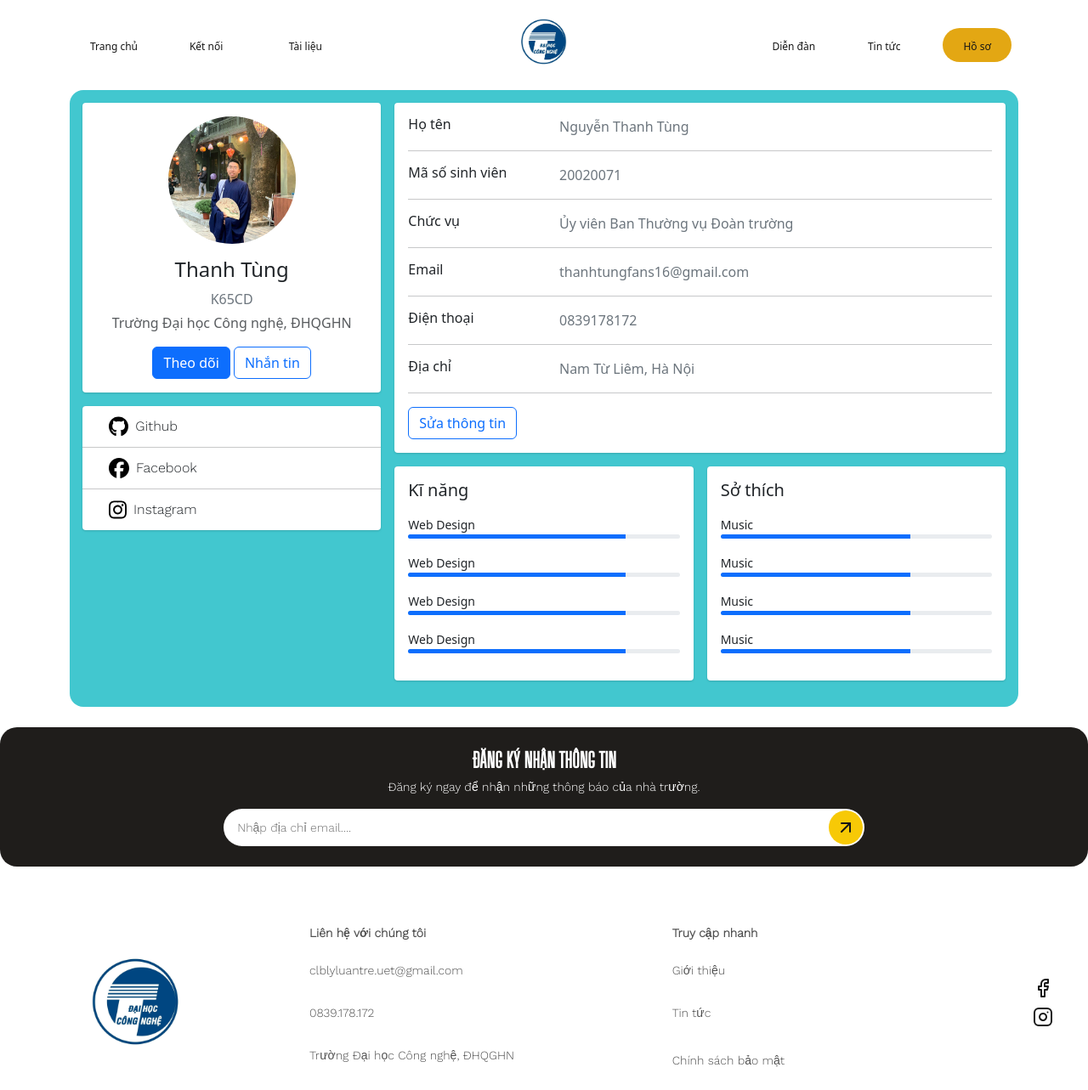
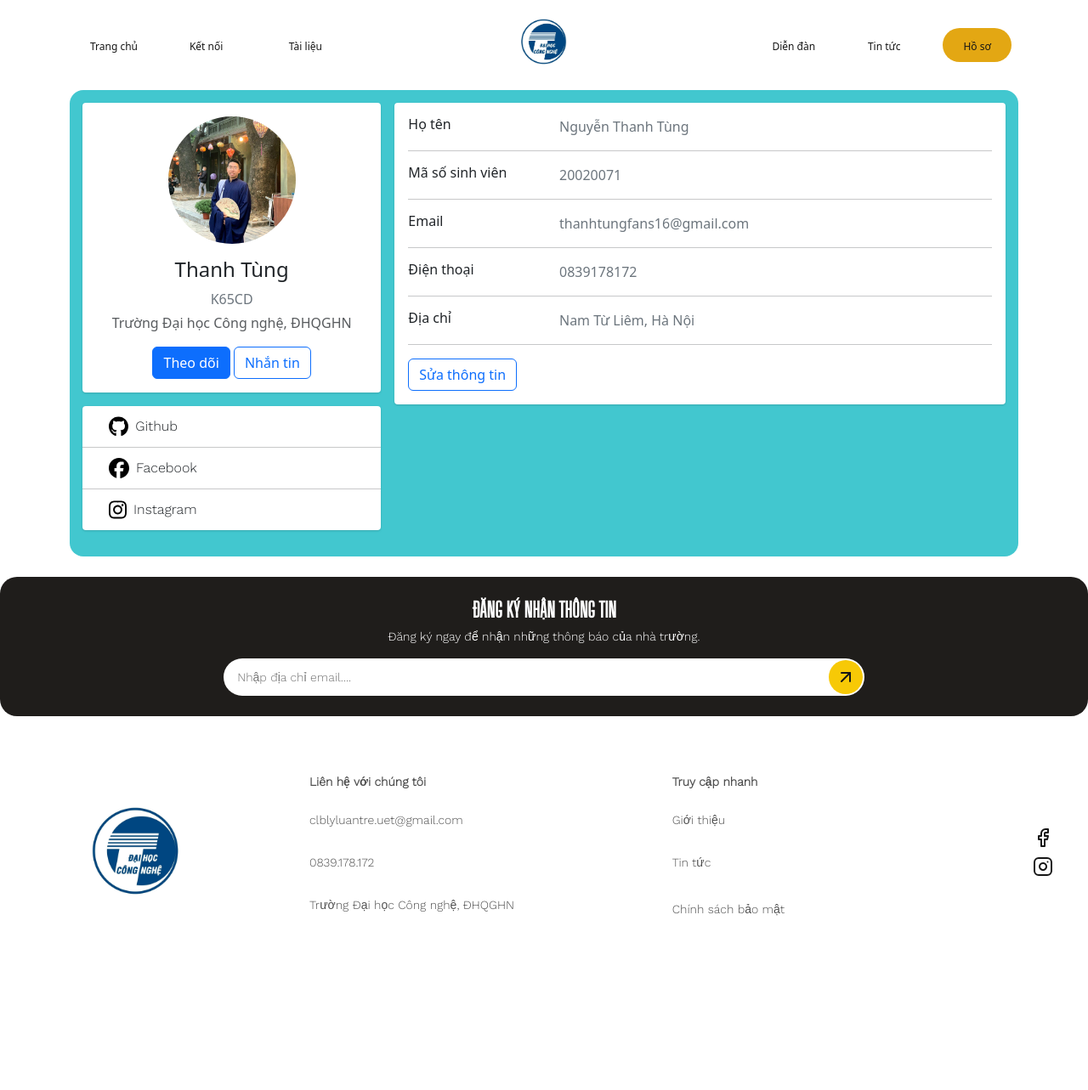
Before and after one commit to ThanhTung0101/INT4050, a Django app: page /ho-so/ in a window 1280 px wide. Shown: the whole page at 85% size. After the commit the page ends 1078 px from the top, so only its background shows below. Run offline with Django 4.2, Linux system fonts and the light colour scheme; parts of the project's set-up code (start-up, migrations or seed data) failed here and were passed over; some libraries are stand-ins or nearby versions.

Commit message:
delete row

```diff
--- a/templates/pages/profile.html
+++ b/templates/pages/profile.html
@@ -70,13 +70,6 @@
                         <hr>
                         <div class="row">
                             <div class="col-sm-3">
-                                <h6 class="mb-0">Chức vụ</h6>
-                            </div>
-                            <div class="col-sm-9 text-secondary">Ủy viên Ban Thường vụ Đoàn trường</div>
-                        </div>
-                        <hr>
-                        <div class="row">
-                            <div class="col-sm-3">
                                 <h6 class="mb-0">Email</h6>
                             </div>
                             <div class="col-sm-9 text-secondary">thanhtungfans16@gmail.com</div>
@@ -105,35 +98,6 @@
                         </div>
                     </div>
                 </div>
-
-                <div class="row gutters-sm">
-                    <div class="col-sm-6 mb-3">
-                        <div class="card h-100">
-                            <div class="card-body">
-                                <h5 class="d-flex align-items-center mb-3">Kĩ năng</h5>
-                                {% for skill in "abcd" %}
-                                <small>Web Design</small>
-                                <div class="progress mb-3" style="height: 5px">
-                                    <div class="progress-bar bg-primary" role="progressbar" style="width: 80%" aria-valuenow="80" aria-valuemin="0" aria-valuemax="100"></div>
-                                </div>
-                                {% endfor %}
-                            </div>
-                        </div>
-                    </div>
-                    <div class="col-sm-6 mb-3">
-                        <div class="card h-100">
-                            <div class="card-body">
-                                <h5 class="d-flex align-items-center mb-3">Sở thích</h5>
-                                {% for favourite in "abcd" %}
-                                <small>Music</small>
-                                <div class="progress mb-3" style="height: 5px">
-                                    <div class="progress-bar bg-primary" role="progressbar" style="width: 70%" aria-valuenow="80" aria-valuemin="0" aria-valuemax="100"></div>
-                                </div>
-                                {% endfor %}
-                            </div>
-                        </div>
-                    </div>
-                </div>
             </div>
         </div>
     </div>
```
